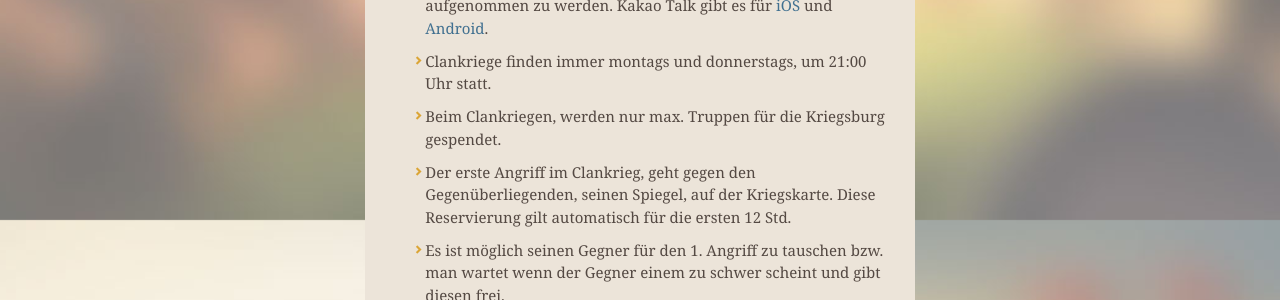
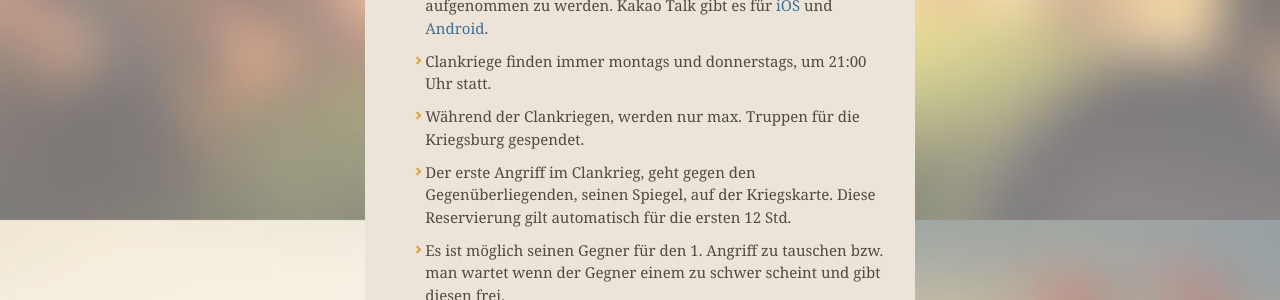
Before and after one commit to glorreich/glorreich.github.io, a Jekyll site: the page built from _posts/2014-11-20-manifest.markdown, in a window 1280 px wide. Shown: the part 680-980 px from the top of the page. Built offline with Jekyll 4.4.1, drawn with Linux system fonts in a browser that asks for light colours; nearby versions of some CDN libraries.

Commit message:
Update 2014-11-20-manifest.markdown

```diff
--- a/_posts/2014-11-20-manifest.markdown
+++ b/_posts/2014-11-20-manifest.markdown
@@ -24,7 +24,7 @@ Wie in jedem Clan, sind auch bei uns ein paar Regeln notwendig.
 
 * Clankriege finden immer montags und donnerstags, um 21:00 Uhr statt.
 
-* Beim Clankriegen, werden nur max. Truppen für die Kriegsburg gespendet.
+* Während der Clankriegen, werden nur max. Truppen für die Kriegsburg gespendet.
 
 * Der erste Angriff im Clankrieg, geht gegen den Gegenüberliegenden, seinen Spiegel, auf der Kriegskarte. Diese Reservierung gilt automatisch für die ersten 12 Std.
 
```
